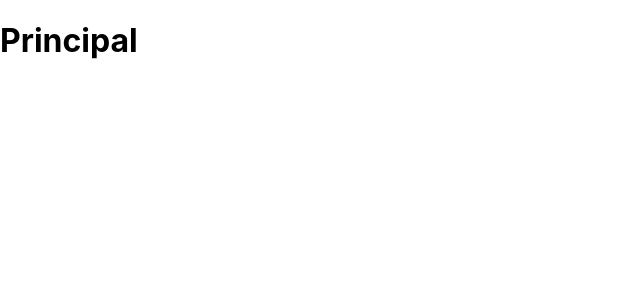
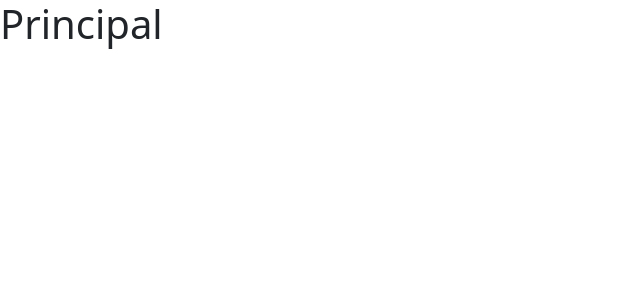
Before and after one commit to alissonvla0811/dsmovie, a React (Create React App) app in the folder frontend/: page / in a window 1280 px wide. Shown: the top 300 px of the page, without its empty margins (0-640 px from the left). Built offline with nearby package versions, Linux system fonts and the light colour scheme.

Commit message:
Bootstrap

```diff
--- a/frontend/package.json
+++ b/frontend/package.json
@@ -10,6 +10,7 @@
     "@types/node": "^16.7.13",
     "@types/react": "^17.0.20",
     "@types/react-dom": "^17.0.9",
+    "bootstrap": "5.1.3",
     "react": "^17.0.2",
     "react-dom": "^17.0.2",
     "react-scripts": "5.0.0",
--- a/frontend/src/App.css
+++ b/frontend/src/App.css
@@ -1,38 +1,19 @@
-.App {
-  text-align: center;
+@import url('https://fonts.googleapis.com/css2?family=Open+Sans:wght@400;700&display=swap');
+
+:root {
+  --color-primary: #4D41C0;
 }
 
-.App-logo {
-  height: 40vmin;
-  pointer-events: none;
+* {
+    box-sizing: border-box;
+    font-family: 'Open Sans', sans-serif;
 }
 
-@media (prefers-reduced-motion: no-preference) {
-  .App-logo {
-    animation: App-logo-spin infinite 20s linear;
-  }
+html, body {
+    background-color: #E5E5E5;
 }
 
-.App-header {
-  background-color: #282c34;
-  min-height: 100vh;
-  display: flex;
-  flex-direction: column;
-  align-items: center;
-  justify-content: center;
-  font-size: calc(10px + 2vmin);
-  color: white;
+a, a:hover {
+  text-decoration: none;
+  color: unset;
 }
-
-.App-link {
-  color: #61dafb;
-}
-
-@keyframes App-logo-spin {
-  from {
-    transform: rotate(0deg);
-  }
-  to {
-    transform: rotate(360deg);
-  }
-}
--- a/frontend/src/App.tsx
+++ b/frontend/src/App.tsx
@@ -1,5 +1,5 @@
-import React from 'react';
-import './App.css';
+import 'bootstrap/dist/css/bootstrap.css';
+import './index.css';
 
 function App() {
   return (
```
Also changed, not shown: 1 other file (tests, documents, lock files or other folders).
